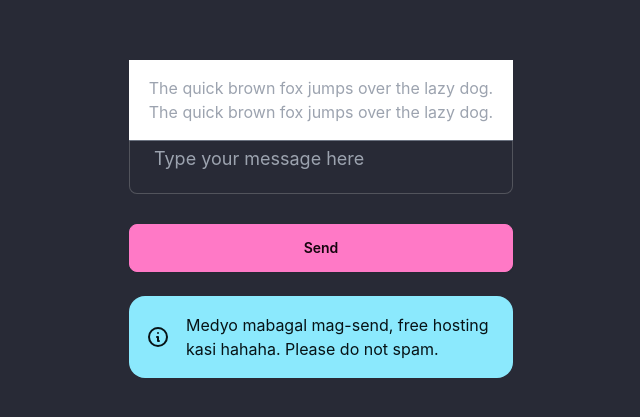
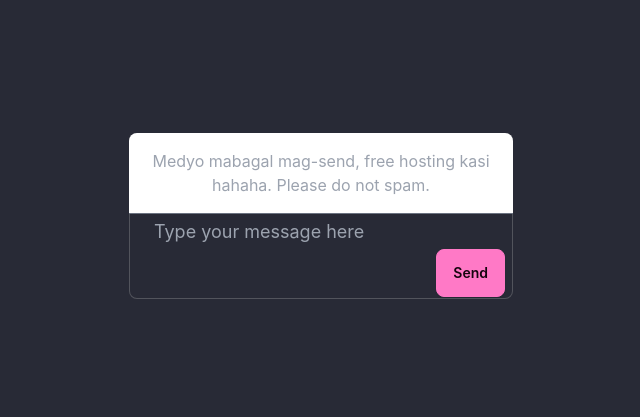
Before and after one commit to KielPaulo/sendmeanonymousmessage, a React (Create React App) app: page / in a window 1280 px wide. Shown: the part 181-598 px from the top of the page, without its empty margins (319-959 px from the left). Built offline with nearby package versions, Linux system fonts and the light colour scheme; no server answers.

Commit message:
Update design white box done

```diff
--- a/src/App.js
+++ b/src/App.js
@@ -32,15 +32,15 @@ function App() {
 
   return (
     <div className="flex items-center justify-center h-screen">
-      <div className="p-4 md:p-8 max-w-md w-full">
-        <form onSubmit={handleSubmit}>
+      <div className="p-4 md:p-8 max-w-md w-full relative ">
+        <form onSubmit={handleSubmit} className="relative">
+          <div className="absolute rounded-t-lg top-0 left-0 w-full border-b border-gray-500 p-4 bg-white text-gray-400 text-center z-10">
+            Medyo mabagal mag-send, free hosting kasi hahaha. Please do not spam.
+          </div>
           <div className="relative">
-            <div className="absolute top-0 left-0 w-full border-b border-gray-500 p-4 bg-white text-gray-400 text-center z-10">
-              The quick brown fox jumps over the lazy dog. The quick brown fox jumps over the lazy dog.
-            </div>
             <textarea
               style={textareaStyles}
-              className="textarea textarea-bordered textarea-lg w-full resize-none pt-20 focus:outline-none z-0"
+              className="textarea textarea-bordered textarea-lg w-full resize-none pt-20 pb-12 focus:outline-none z-0"
               rows="1"
               placeholder="Type your message here"
               value={emailContent}
@@ -51,27 +51,14 @@ function App() {
                 e.target.style.height = `${e.target.scrollHeight}px`;
               }}
             />
+            <button className="btn btn-primary absolute bottom-2 right-2" type="submit" disabled={submitting}>
+              <div className="flex items-center">
+                {submitting ? 'Sending' : 'Send'}
+                {submitting && <span className="loading loading-bars loading-sm ml-2"></span>}
+              </div>
+            </button>
           </div>
-          <br />
-          <button className="btn btn-primary w-full relative" type="submit" disabled={submitting}>
-            <div className="flex items-center">
-              {submitting ? 'Sending' : 'Send'}
-              {submitting && <span className="loading loading-bars loading-sm ml-2"></span>}
-            </div>
-          </button>
         </form>
-        <br />
-        <div className="alert alert-info">
-          <svg xmlns="http://www.w3.org/2000/svg" fill="none" viewBox="0 0 24 24" className="stroke-current shrink-0 w-6 h-6">
-            <path
-              strokeLinecap="round"
-              strokeLinejoin="round"
-              strokeWidth="2"
-              d="M13 16h-1v-4h-1m1-4h.01M21 12a9 9 0 11-18 0 9 9 0 0118 0z"
-            ></path>
-          </svg>
-          <span>Medyo mabagal mag-send, free hosting kasi hahaha. Please do not spam.</span>
-        </div>
       </div>
     </div>
   );
```
